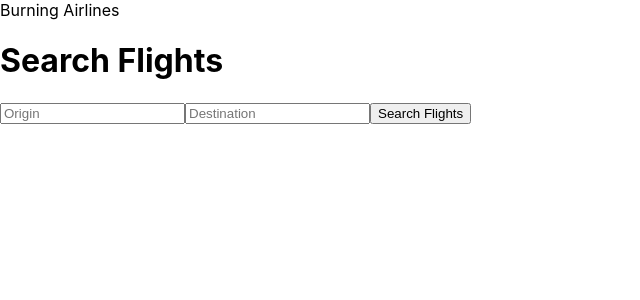
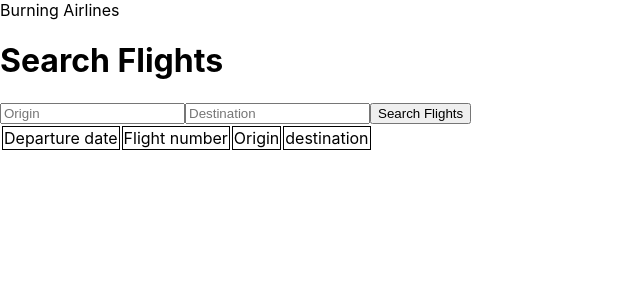
Before and after one commit to dcc7/burning-airlines-client, a React (Create React App) app: page /search in a window 1280 px wide. Shown: the top 300 px of the page, without its empty margins (0-640 px from the left). Built offline with nearby package versions, Linux system fonts and the light colour scheme.

Commit message:
flightresults

```diff
--- a/src/components/Flightresults.js
+++ b/src/components/Flightresults.js
@@ -1,25 +1,42 @@
 // Global stuff
 import React, { Component } from 'react';
 
-// File stuff
+class Flightresults extends Component {
 
+  constructor() {
+    super();
+    this.state = {
+      flightId: 0
+    };
+    this.handleClick = this._handleClick.bind(this);
+  }
 
+  _handleClick = (event) => {
+    this.setState({flightId: event.target.innerText})
+  }
 
-function Flightresults(props) {
-
-  let flights = props.flights.map((flight) => {
-    return flight.origin
-  })
-
-  return (
-    <div>
-      {flights}
-    </div>
-  )
-
+  render() {
+    return (
+          <div>
+            <table>
+             <tr>
+               <td>Departure date</td>
+               <td>Flight number</td>
+               <td>Origin</td>
+               <td>destination</td>
+             </tr>
+            {this.props.flights.map((flight) =>
+              <tr>
+               <td>{flight.departure_date}</td>
+               <td onClick={ this._handleClick }>{flight.id}</td>
+               <td>{flight.origin}</td>
+               <td>{flight.destination}</td>
+             </tr>
+            )}
+            </table>
+          </div>
+        )
+    };
 }
 
-
-
-
 export default Flightresults
--- a/src/index.css
+++ b/src/index.css
@@ -11,3 +11,7 @@ code {
   font-family: source-code-pro, Menlo, Monaco, Consolas, 'Courier New',
     monospace;
 }
+
+td {
+  border: 1px black solid;
+}
--- a/src/pages/App.js
+++ b/src/pages/App.js
@@ -3,6 +3,7 @@ import {BrowserRouter as Router, Route, Switch} from 'react-router-dom';
 
 // File Imports
 import Search from "./Search"
+import Flights from "./Flights"
 
 
 function App() {
@@ -17,6 +18,9 @@ function App() {
         <Route path="/search">
           <Search />
         </Route>
+        <Route path="/flight">
+          <Flights />
+        </Route>
       </Switch>
 
     </Router>
--- a/src/pages/Flights.js
+++ b/src/pages/Flights.js
@@ -0,0 +1,37 @@
+// Global stuff.
+import React, { Component } from 'react';
+
+// File stuff. More stuff.
+import Flightresults from "../components/Flightresults"
+import axios from 'axios'
+
+class Search extends Component {
+
+  constructor() {
+    super();
+    this.state = {
+      flightNumber: [],
+    };
+  }
+
+  // const SERVER_URL = '';
+  // API connection, this then updates the state?
+  // const fetchFlights = () => {
+  //   axios(SERVER_URL).then((response) => {
+  //     this.setState({flightResults: response.traversingtheJSON });
+  //   });
+  // }
+
+
+  render() {
+    return (
+      // passing down the flight data to the Searchflights child as a prop.
+      <div>
+        <h1>Seating</h1>
+        <Flightresults/>
+      </div>
+    );
+  }
+}
+
+export default Search;
```
Also changed, not shown: 1 other file (tests, documents, lock files or other folders).
